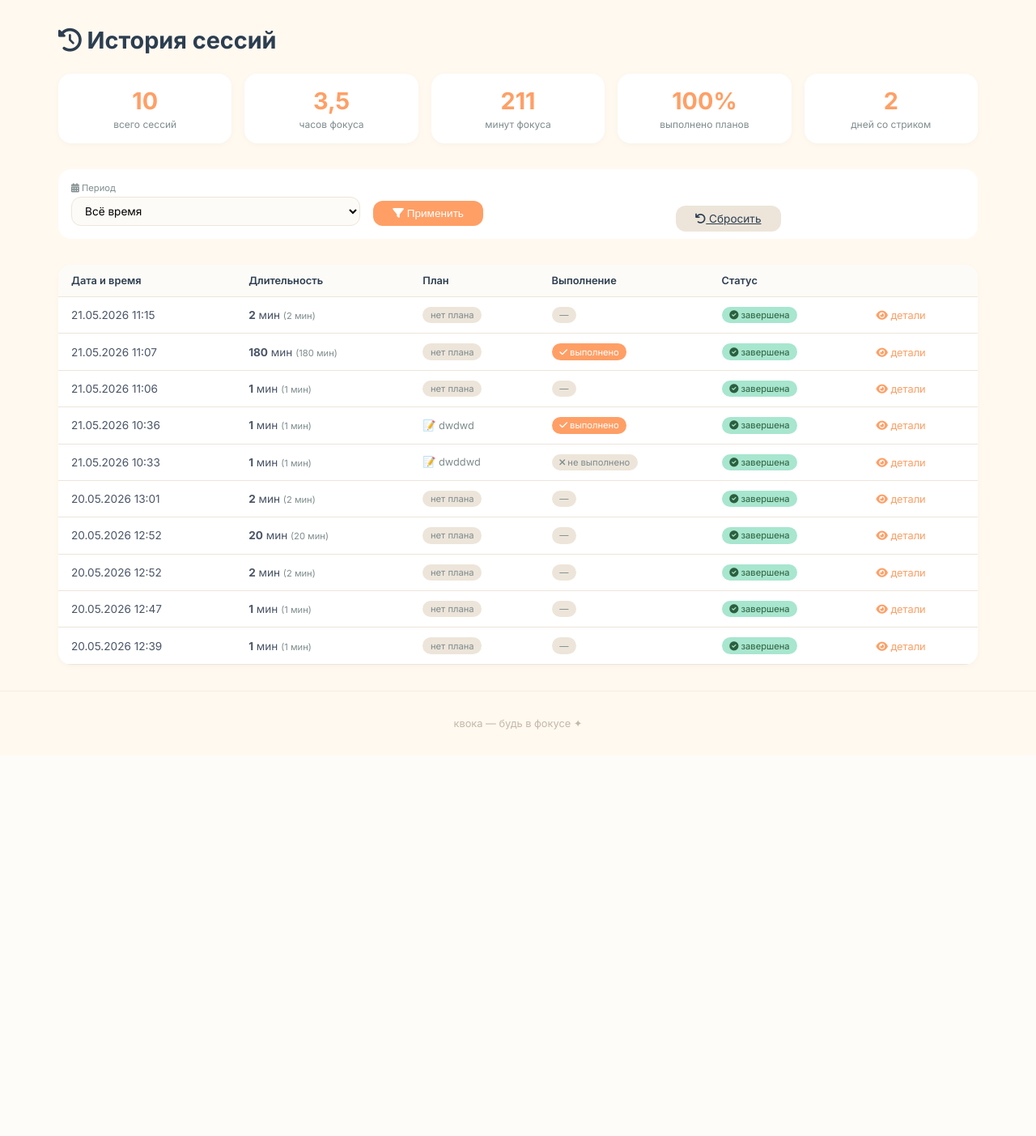
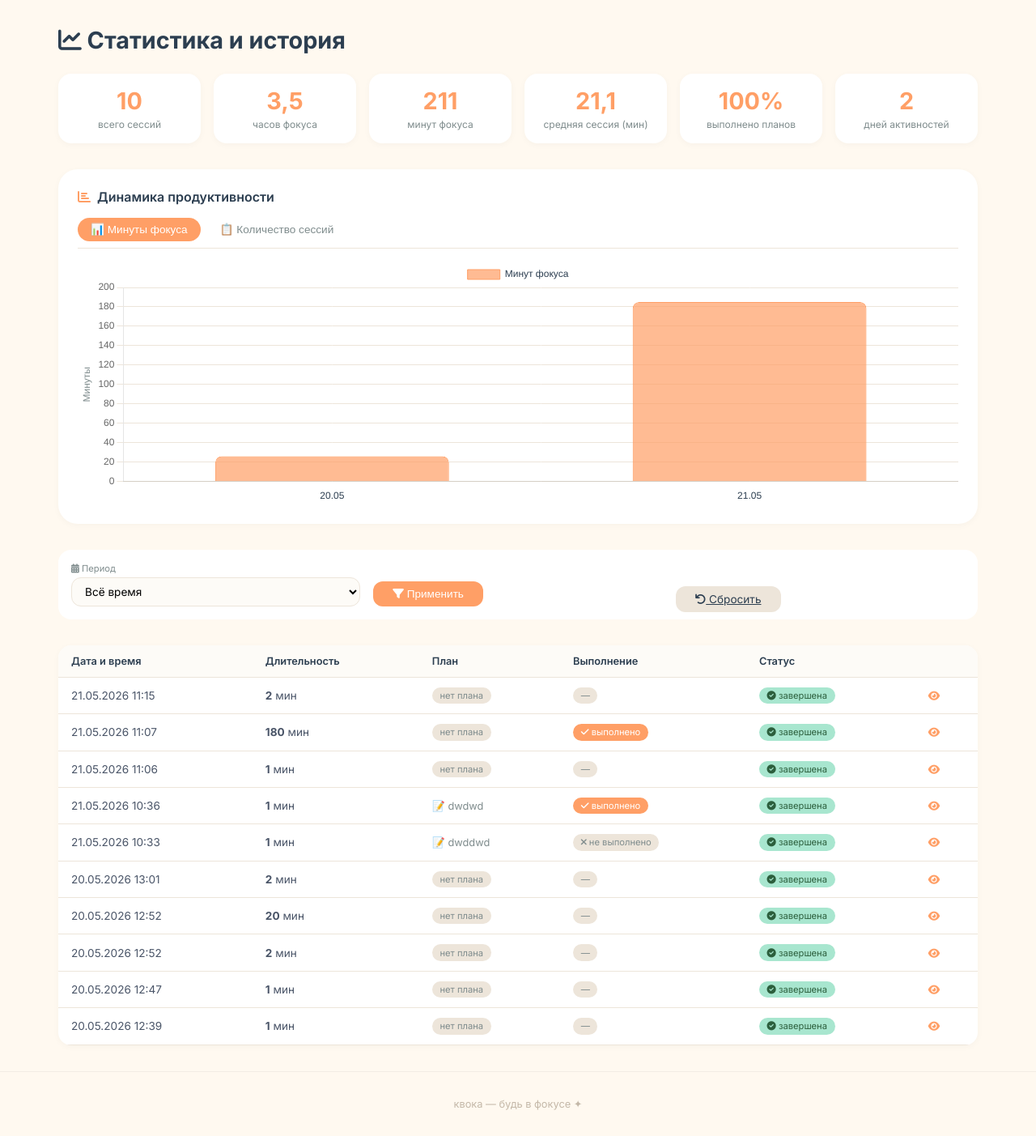
Before and after one commit to typoeima/Kvoka, a Django app: page /session-history/ in a window 1280 px wide. Shown: the part 69-1472 px from the top of the page at 81% size. Before the commit the page ends 970 px from the top, so only its background shows below. Run offline with Django 5.2, Linux system fonts and the light colour scheme; a user stored in the database is signed in; data comes from the database, SQL or seed files in the repository; both versions use the stored data as it was after the commit.

Commit message:
Добален график сессий

```diff
--- a/core/views.py
+++ b/core/views.py
@@ -184,3 +184,94 @@ def session_detail(request, session_id):
     """Детальная страница сессии"""
     session = get_object_or_404(FocusSession, id=session_id, user=request.user)
     return render(request, 'core/session_detail.html', {'session': session})
+@login_required
+def session_history(request):
+    """История сессий с фильтрацией и графиком"""
+
+    # Получаем параметры фильтрации
+    period = request.GET.get('period', 'all')
+    date_from = request.GET.get('date_from', '')
+    date_to = request.GET.get('date_to', '')
+
+    # Базовая выборка
+    sessions = FocusSession.objects.filter(
+        user=request.user,
+        completed=True
+    ).order_by('-start_time')
+
+    # Фильтрация по периоду
+    today = timezone.now().date()
+
+    if period == 'day':
+        sessions = sessions.filter(start_time__date=today)
+    elif period == 'week':
+        week_ago = today - timedelta(days=7)
+        sessions = sessions.filter(start_time__date__gte=week_ago)
+    elif period == 'month':
+        month_ago = today - timedelta(days=30)
+        sessions = sessions.filter(start_time__date__gte=month_ago)
+    elif period == 'custom' and date_from and date_to:
+        try:
+            from_date = datetime.strptime(date_from, '%Y-%m-%d').date()
+            to_date = datetime.strptime(date_to, '%Y-%m-%d').date()
+            sessions = sessions.filter(start_time__date__gte=from_date, start_time__date__lte=to_date)
+        except ValueError:
+            pass
+
+    # Данные для графика (группировка по дням)
+    from django.db.models import Sum, Count
+    from django.db.models.functions import TruncDate
+
+    chart_data = sessions.annotate(date=TruncDate('start_time')).values('date').annotate(
+        total_minutes=Sum('minutes'),
+        sessions_count=Count('id')
+    ).order_by('date')
+
+    chart_labels = [item['date'].strftime('%d.%m') for item in chart_data]
+    chart_minutes = [item['total_minutes'] for item in chart_data]
+    chart_sessions = [item['sessions_count'] for item in chart_data]
+
+    # Статистика за период
+    total_minutes = sessions.aggregate(total=Sum('minutes'))['total'] or 0
+    total_hours = round(total_minutes / 60, 1)
+    total_sessions = sessions.count()
+
+    # Сессии с планом
+    sessions_with_plan = sessions.filter(plan_text__isnull=False).exclude(plan_text='').count()
+
+    # Дней со стриком в выбранный период
+    streak_days_in_period = sessions.dates('start_time', 'day').count()
+
+    # Успешность выполнения планов
+    plan_completion_rate = 0
+    if sessions_with_plan > 0:
+        plan_done_count = sessions.filter(plan_done=True).count()
+        plan_completion_rate = round(plan_done_count / sessions_with_plan * 100)
+
+    # Средняя длительность сессии
+    avg_duration = round(total_minutes / total_sessions, 1) if total_sessions > 0 else 0
+
+    # Пагинация
+    paginator = Paginator(sessions, 20)
+    page_number = request.GET.get('page')
+    page_obj = paginator.get_page(page_number)
+
+    context = {
+        'page_obj': page_obj,
+        'total_minutes': total_minutes,
+        'total_hours': total_hours,
+        'total_sessions': total_sessions,
+        'sessions_with_plan': sessions_with_plan,
+        'streak_days_in_period': streak_days_in_period,
+        'plan_completion_rate': plan_completion_rate,
+        'avg_duration': avg_duration,
+        'period': period,
+        'date_from': date_from,
+        'date_to': date_to,
+        'today': today,
+        'chart_labels': chart_labels,
+        'chart_minutes': chart_minutes,
+        'chart_sessions': chart_sessions,
+    }
+
+    return render(request, 'core/session_history.html', context)
--- a/templates/core/session_history.html
+++ b/templates/core/session_history.html
@@ -5,22 +5,6 @@
 
 {% block extra_css %}
 <style>
-    .sessions-table tbody tr {
-        transition: background 0.2s, transform 0.2s;
-    }
-
-    .sessions-table tbody tr:hover {
-        background: #FDFBF7;
-        transform: translateX(5px);
-    }
-
-    .pagination a, .pagination span {
-        transition: all 0.2s;
-    }
-
-    .pagination a:hover {
-        transform: translateY(-2px);
-    }
     .history-container {
         max-width: 1200px;
         margin: 0 auto;
@@ -29,7 +13,7 @@
 
     .stats-grid-history {
         display: grid;
-        grid-template-columns: repeat(auto-fit, minmax(180px, 1fr));
+        grid-template-columns: repeat(auto-fit, minmax(160px, 1fr));
         gap: 1rem;
         margin-bottom: 2rem;
     }
@@ -40,6 +24,11 @@
         padding: 1rem;
         text-align: center;
         box-shadow: 0 2px 8px rgba(0, 0, 0, 0.03);
+        transition: transform 0.2s;
+    }
+
+    .stat-card-history:hover {
+        transform: translateY(-3px);
     }
 
     .stat-value-history {
@@ -54,6 +43,63 @@
         margin-top: 0.25rem;
     }
 
+    /* График */
+    .chart-container {
+        background: #FFFFFF;
+        border-radius: 1.5rem;
+        padding: 1.5rem;
+        margin-bottom: 2rem;
+        box-shadow: 0 2px 8px rgba(0, 0, 0, 0.03);
+    }
+
+    .chart-title {
+        font-size: 1rem;
+        font-weight: 600;
+        color: #2C3E50;
+        margin-bottom: 1rem;
+        display: flex;
+        align-items: center;
+        gap: 0.5rem;
+    }
+
+    .chart-title i {
+        color: #FF9F66;
+    }
+
+    .chart-tabs {
+        display: flex;
+        gap: 0.5rem;
+        margin-bottom: 1rem;
+        border-bottom: 1px solid #EDE5DA;
+        padding-bottom: 0.5rem;
+    }
+
+    .chart-tab {
+        background: none;
+        border: none;
+        padding: 0.4rem 1rem;
+        cursor: pointer;
+        font-size: 0.85rem;
+        color: #7F8C8D;
+        border-radius: 2rem;
+        transition: all 0.2s;
+    }
+
+    .chart-tab.active {
+        background: #FF9F66;
+        color: white;
+    }
+
+    .chart-tab:hover:not(.active) {
+        background: #F5F0E8;
+    }
+
+    canvas {
+        max-height: 300px;
+        width: 100%;
+    }
+
+    /* Фильтры */
     .filters {
         background: #FFFFFF;
         border-radius: 1rem;
@@ -118,16 +164,18 @@
         background: #E0D5C8;
     }
 
+    /* Таблица */
     .sessions-table {
         background: #FFFFFF;
         border-radius: 1rem;
-        overflow: hidden;
+        overflow-x: auto;
         box-shadow: 0 2px 8px rgba(0, 0, 0, 0.03);
     }
 
     .sessions-table table {
         width: 100%;
         border-collapse: collapse;
+        min-width: 500px;
     }
 
     .sessions-table th,
@@ -199,6 +247,7 @@
         text-decoration: underline;
     }
 
+    /* Пагинация */
     .pagination {
         display: flex;
         justify-content: center;
@@ -243,6 +292,10 @@
             padding: 1rem;
         }
 
+        .stat-value-history {
+            font-size: 1.4rem;
+        }
+
         .sessions-table th,
         .sessions-table td {
             padding: 0.5rem;
@@ -259,7 +312,7 @@
 {% block content %}
 <div class="history-container">
     <h1 style="margin-bottom: 1.5rem; font-size: 1.8rem;">
-        <i class="fas fa-history"></i> История сессий
+        <i class="fas fa-chart-line"></i> Статистика и история
     </h1>
 
     <!-- Статистика -->
@@ -277,14 +330,32 @@
             <div class="stat-label-history">минут фокуса</div>
         </div>
         <div class="stat-card-history">
+            <div class="stat-value-history">{{ avg_duration }}</div>
+            <div class="stat-label-history">средняя сессия (мин)</div>
+        </div>
+        <div class="stat-card-history">
             <div class="stat-value-history">{{ plan_completion_rate }}%</div>
             <div class="stat-label-history">выполнено планов</div>
         </div>
         <div class="stat-card-history">
             <div class="stat-value-history">{{ streak_days_in_period }}</div>
-            <div class="stat-label-history">дней со стриком</div>
+            <div class="stat-label-history">дней активностей</div>
         </div>
     </div>
+
+    <!-- График -->
+    {% if chart_labels %}
+    <div class="chart-container">
+        <div class="chart-title">
+            <i class="fas fa-chart-bar"></i> Динамика продуктивности
+        </div>
+        <div class="chart-tabs">
+            <button class="chart-tab active" data-chart="minutes">📊 Минуты фокуса</button>
+            <button class="chart-tab" data-chart="sessions">📋 Количество сессий</button>
+        </div>
+        <canvas id="productivityChart" width="400" height="200"></canvas>
+    </div>
+    {% endif %}
 
     <!-- Фильтры -->
     <form method="get" class="filters">
@@ -292,7 +363,6 @@
             <label><i class="fas fa-calendar-alt"></i> Период</label>
             <select name="period" id="periodSelect">
                 <option value="all" {% if period == 'all' %}selected{% endif %}>Всё время</option>
-                <option value="day" {% if period == 'day' %}selected{% endif %}>Сегодня</option>
                 <option value="week" {% if period == 'week' %}selected{% endif %}>Последние 7 дней</option>
                 <option value="month" {% if period == 'month' %}selected{% endif %}>Последние 30 дней</option>
                 <option value="custom" {% if period == 'custom' %}selected{% endif %}>Свой диапазон</option>
@@ -339,12 +409,7 @@
                 {% for session in page_obj %}
                 <tr>
                     <td>{{ session.start_time|date:"d.m.Y H:i" }}</td>
-                    <td>
-                        <strong>{{ session.minutes }}</strong> мин
-                        <span style="font-size: 0.7rem; color: #7F8C8D;">
-                            ({{ session.minutes|floatformat:0 }} мин)
-                        </span>
-                    </td>
+                    <td><strong>{{ session.minutes }}</strong> мин</td>
                     <td>
                         {% if session.plan_text %}
                             <div class="plan-text-preview" title="{{ session.plan_text }}">
@@ -370,7 +435,7 @@
                     </td>
                     <td>
                         <a href="{% url 'session_detail' session.id %}" class="view-link">
-                            <i class="fas fa-eye"></i> детали
+                            <i class="fas fa-eye"></i>
                         </a>
                     </td>
                 </tr>
@@ -412,9 +477,108 @@
     </div>
     {% endif %}
 </div>
+{% endblock %}
 
+{% block extra_js %}
+<script src="https://cdn.jsdelivr.net/npm/chart.js@4.4.0/dist/chart.umd.min.js"></script>
 <script>
-    // Показываем/скрываем поля с датами при выборе "Свой диапазон"
+    // Данные для графика
+    const chartLabels = {{ chart_labels|safe }};
+    const chartMinutes = {{ chart_minutes|safe }};
+    const chartSessions = {{ chart_sessions|safe }};
+
+    let currentChart = null;
+    let currentDataType = 'minutes';
+
+    function initChart() {
+        const ctx = document.getElementById('productivityChart').getContext('2d');
+
+        const data = currentDataType === 'minutes' ? chartMinutes : chartSessions;
+        const label = currentDataType === 'minutes' ? 'Минут фокуса' : 'Количество сессий';
+        const backgroundColor = currentDataType === 'minutes' ? 'rgba(255, 159, 102, 0.7)' : 'rgba(168, 230, 207, 0.7)';
+        const borderColor = currentDataType === 'minutes' ? '#FF9F66' : '#A8E6CF';
+
+        if (currentChart) {
+            currentChart.destroy();
+        }
+
+        currentChart = new Chart(ctx, {
+            type: 'bar',
+            data: {
+                labels: chartLabels,
+                datasets: [{
+                    label: label,
+                    data: data,
+                    backgroundColor: backgroundColor,
+                    borderColor: borderColor,
+                    borderWidth: 1,
+                    borderRadius: 8,
+                    barPercentage: 0.7,
+                    categoryPercentage: 0.8
+                }]
+            },
+            options: {
+                responsive: true,
+                maintainAspectRatio: true,
+                plugins: {
+                    legend: {
+                        position: 'top',
+                        labels: {
+                            font: { size: 12 },
+                            color: '#2C3E50'
+                        }
+                    },
+                    tooltip: {
+                        backgroundColor: '#2C3E50',
+                        titleColor: '#FFF9F0',
+                        bodyColor: '#FFF9F0',
+                        callbacks: {
+                            label: function(context) {
+                                let label = context.dataset.label || '';
+                                let value = context.raw;
+                                if (currentDataType === 'minutes') {
+                                    return `${label}: ${value} мин`;
+                                }
+                                return `${label}: ${value}`;
+                            }
+                        }
+                    }
+                },
+                scales: {
+                    y: {
+                        beginAtZero: true,
+                        grid: { color: '#EDE5DA' },
+                        title: {
+                            display: true,
+                            text: currentDataType === 'minutes' ? 'Минуты' : 'Количество',
+                            color: '#7F8C8D'
+                        }
+                    },
+                    x: {
+                        grid: { display: false },
+                        ticks: { color: '#2C3E50' }
+                    }
+                }
+            }
+        });
+    }
+
+    // Переключение между графиками
+    document.querySelectorAll('.chart-tab').forEach(tab => {
+        tab.addEventListener('click', function() {
+            document.querySelectorAll('.chart-tab').forEach(t => t.classList.remove('active'));
+            this.classList.add('active');
+            currentDataType = this.getAttribute('data-chart');
+            initChart();
+        });
+    });
+
+    // Инициализация графика
+    if (chartLabels.length > 0) {
+        initChart();
+    }
+
+    // Показываем/скрываем поля с датами
     const periodSelect = document.getElementById('periodSelect');
     const dateFromGroup = document.getElementById('dateFromGroup');
     const dateToGroup = document.getElementById('dateToGroup');
```
Also changed, not shown: README.md, db.sqlite3.
